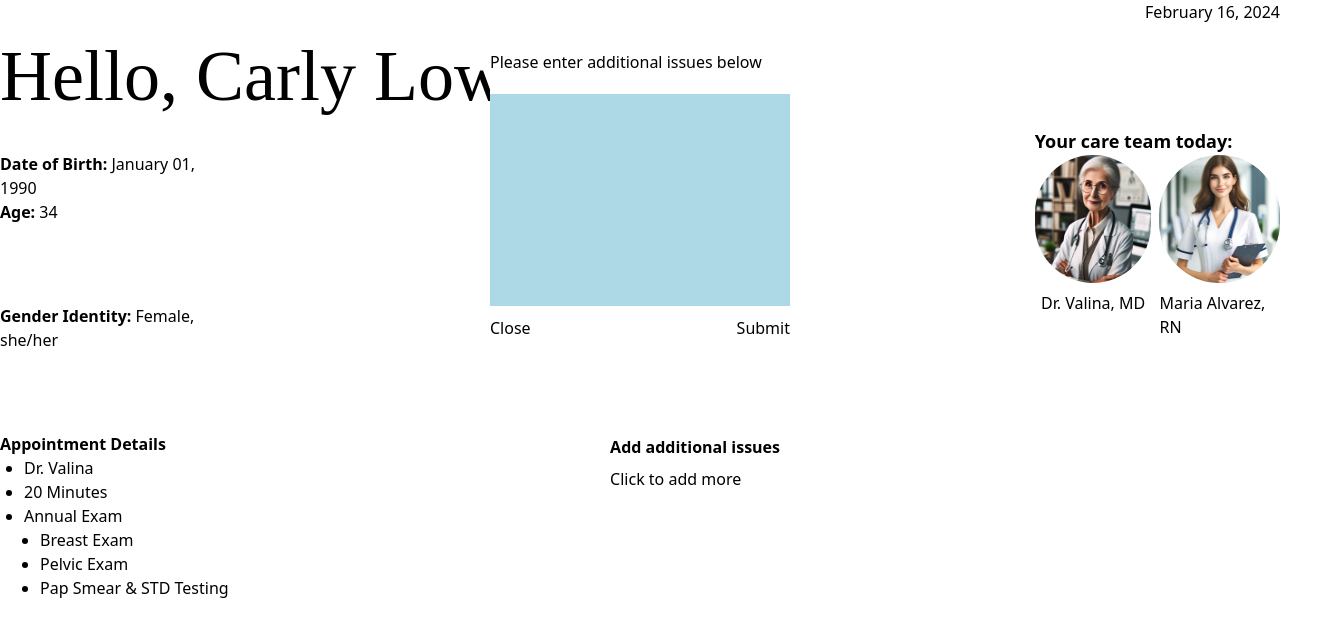
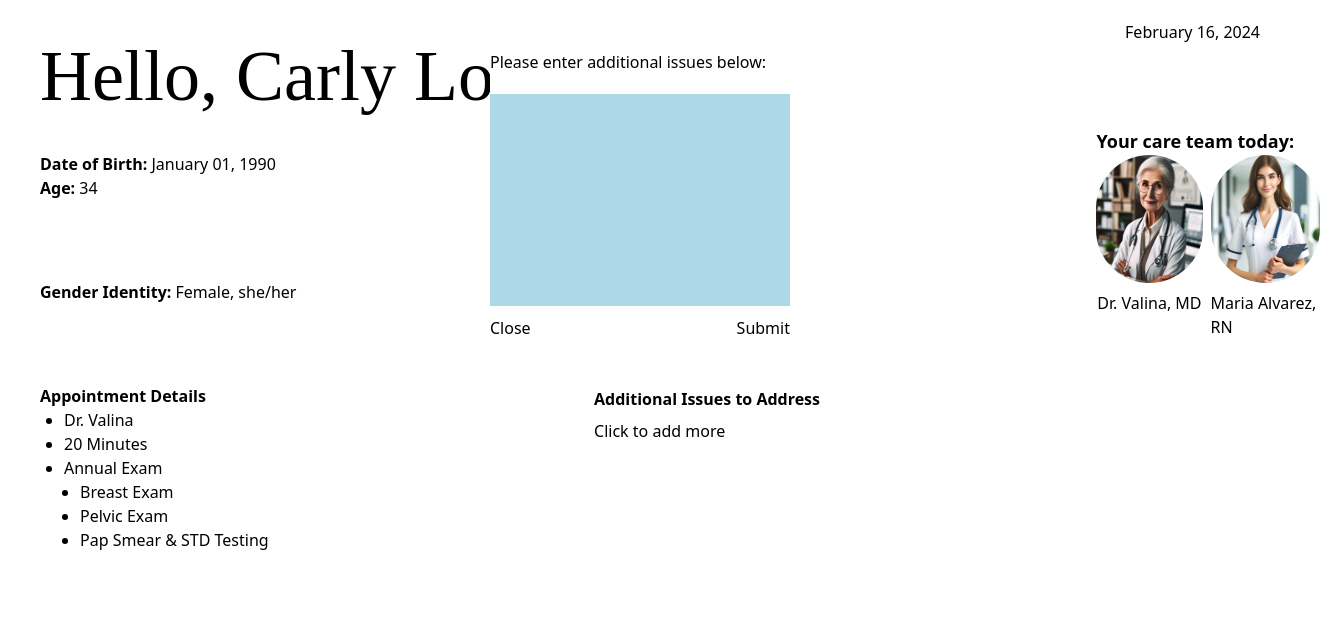
Before and after one commit to 394-w24/NoteDoctor, a React (Create React App) app: page / in a window 1280 px wide. Both pictures are taken after a click on the button "Click to add more". Shown: the top 636 px of the page, 1320 px wide, since content can reach past the window. Built offline with nearby package versions, Linux system fonts and the light colour scheme.

Commit message:
quick margin and font changes

```diff
--- a/src/components/DateHeader.jsx
+++ b/src/components/DateHeader.jsx
@@ -3,5 +3,5 @@ import { formatDate } from "../utils/dates";
 
 export const DateHeader = () => {
   const today = formatDate(new Date());
-  return <div className="fixed right-0 top-0">{today}</div>;
+  return <div className="fixed right-5 top-5">{today}</div>;
 };
--- a/src/pages/PatientWelcome.jsx
+++ b/src/pages/PatientWelcome.jsx
@@ -26,10 +26,10 @@ const PatientWelcome = () => {
   const age = differenceInYears(new Date(), dob);
 
   return (
-    <div className="container mt-10" style={{ display: 'flex', flexDirection: 'column', alignItems: 'flex-start' }}>
+    <div className="container mt-10 m-10" style={{ display: 'flex', flexDirection: 'column', alignItems: 'flex-start' }}>
       <h1 className="font-cursive text-7xl">Hello, Carly Lowell</h1>
       <DateHeader />
-      <div className="flex justify-between">
+      <div className="flex justify-between whitespace-nowrap">
         <div className="flex flex-col mt-10">
           <div>
             <p><span className="font-semibold">Date of Birth: </span>{dobString}</p>
@@ -56,7 +56,7 @@ const PatientWelcome = () => {
 
         <div className="mt-4" style={{ marginLeft: '800px' }}>
         <p className="font-bold" style={{ fontSize: '18px' }}>Your care team today:</p>
-          <div className="flex gap-2">
+          <div className="flex gap-2 whitespace-normal">
             <Link to="/staffBio" className="flex flex-col items-center gap-2">
               <img
                 src="/doctor.webp"
@@ -80,7 +80,7 @@ const PatientWelcome = () => {
       <div style={{ position: 'relative', top: '-165px', marginLeft: 'auto', marginRight: '500px' }}>
 
 
-        <div className="font-semibold">Add additional issues</div>
+        <div className="font-semibold">Additional Issues to Address</div>
         <ul className="ml-6 list-disc">
           {additionalIssues.map((issue, index) => (
             <li key={index}>{issue}</li>
@@ -94,7 +94,7 @@ const PatientWelcome = () => {
       {open && (
         <dialog open={open} className="dialog" style={{ width: '300px', height: '300px', display: 'flex', flexDirection: 'column', justifyContent: 'space-between' }}>
           <form onSubmit={handleSubmit} style={{ display: 'flex', flexDirection: 'column', height: '100%', justifyContent: 'space-between' }}>
-            <label htmlFor="additionalIssue" style={{ alignSelf: 'flex-start', margin: '10px 0' }}>Please enter additional issues below</label>
+            <label htmlFor="additionalIssue" style={{ alignSelf: 'flex-start', margin: '10px 0' }}>Please enter additional issues below:</label>
             <input
               id="additionalIssue"
               type="text"
--- a/src/pages/StaffBio.jsx
+++ b/src/pages/StaffBio.jsx
@@ -5,7 +5,7 @@ import { DateHeader } from "../components/DateHeader";
 export const StaffBio = () => {
   return (
     <div>
-      <h1 className="font-serif text-5xl font-bold">Dr.Jennifer Valina, MD</h1>
+      <h1 className="font-cursive mt-10 ml-10 text-7xl">Dr.Jennifer Valina, MD</h1>
 
       <DateHeader> </DateHeader>
 
```
